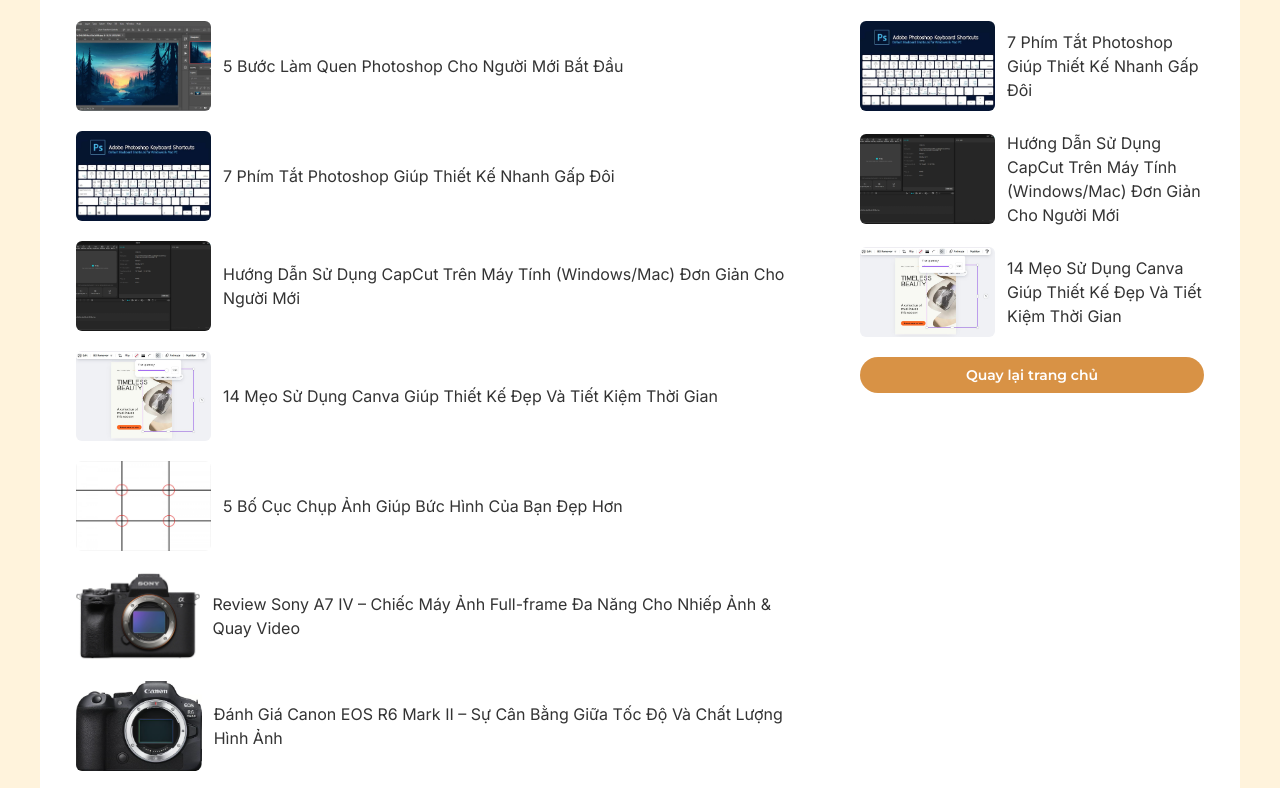
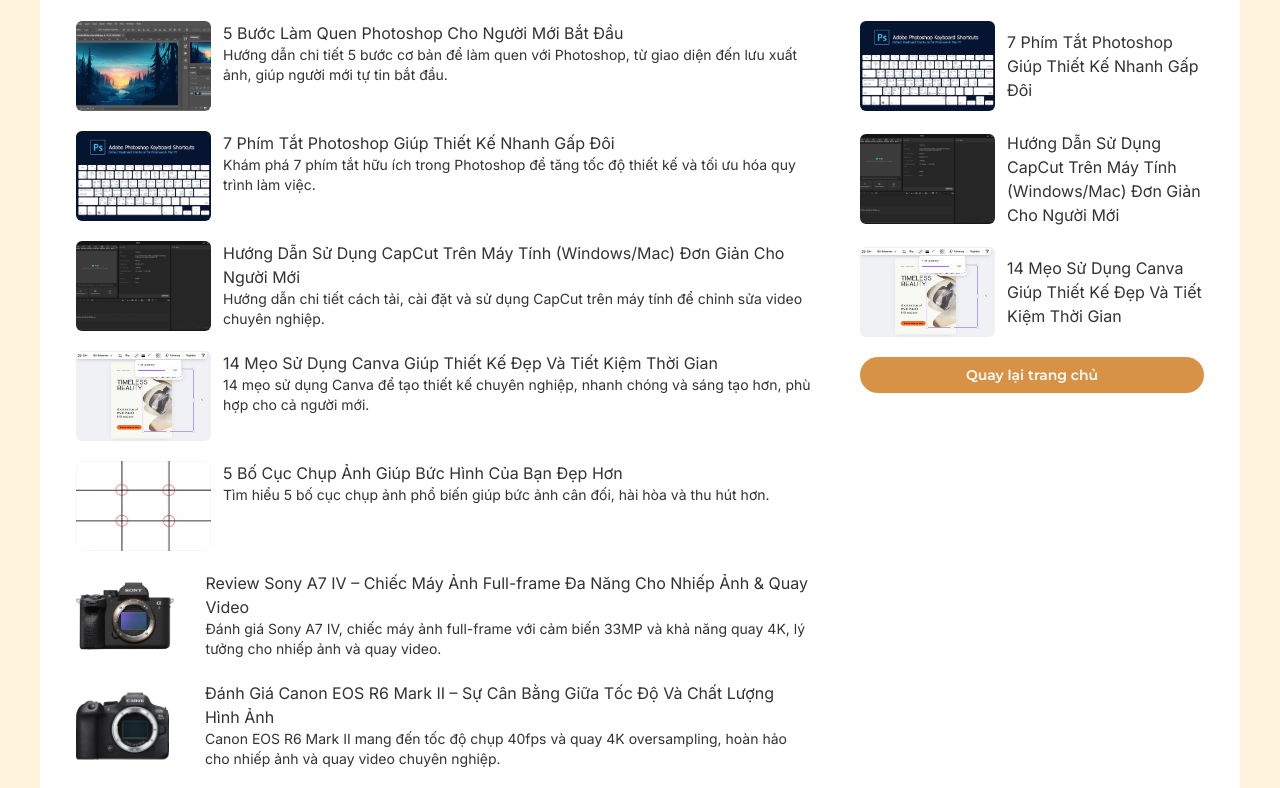
Before and after one commit to khanhpdhe186040-coder/EXE202, a website with bundled scripts: page blog.html in a window 1280 px wide. Shown: the part 163-951 px from the top of the page. Built offline with nearby package versions, Linux system fonts and the light colour scheme; no server answers.

Commit message:
Blog newest

```diff
--- a/blog.html
+++ b/blog.html
@@ -56,53 +56,93 @@
               Danh Sách Bài Viết
             </h1>
             <div class="space-y-5">
-            <a href="/blog1.html" class="flex items-center gap-3 group block hover:underline">
+              <a href="/blog1.html" class="flex items-start gap-3 group">
                 <img src="./assets/images/Blog1Pic1.jpg" style="width: 135px; height: 90px; object-fit: cover; border-radius: 6px; transition: opacity 0.3s;" class="group-hover:opacity-80" />
-              <p class="text-jet text-sm md:text-base font-medium group-hover:text-butterscotch leading-snug">
+                <div>
+                  <p class="text-jet text-sm md:text-base font-medium block hover:underline leading-snug">
                     5 Bước Làm Quen Photoshop Cho Người Mới Bắt Đầu
                   </p>
+                  <p class="text-jet text-sm leading-relaxed mt-1">
+                    Hướng dẫn chi tiết 5 bước cơ bản để làm quen với Photoshop, từ giao diện đến lưu xuất ảnh, giúp người mới tự tin bắt đầu.
+                  </p>
+                </div>
               </a>
-            <a href="/blog2.html" class="flex items-center gap-3 group block hover:underline">
+              <a href="/blog2.html" class="flex items-start gap-3 group">
                 <img src="./assets/images/Blog2Pic1.jpg" style="width: 135px; height: 90px; object-fit: cover; border-radius: 6px; transition: opacity 0.3s;" class="group-hover:opacity-80" />
-              <p class="text-jet text-sm md:text-base font-medium group-hover:text-butterscotch leading-snug">
+                <div>
+                 <p class="text-jet text-sm md:text-base font-medium block hover:underline leading-snug">
                     7 Phím Tắt Photoshop Giúp Thiết Kế Nhanh Gấp Đôi
                   </p>
+                  <p class="text-jet text-sm leading-relaxed mt-1">
+                    Khám phá 7 phím tắt hữu ích trong Photoshop để tăng tốc độ thiết kế và tối ưu hóa quy trình làm việc.
+                  </p>
+                </div>
               </a>
-            <a href="/blog3.html" class="flex items-center gap-3 group block hover:underline">
+              <a href="/blog3.html" class="flex items-start gap-3 group">
                 <img src="./assets/images/Blog3Pic1.jpg" style="width: 135px; height: 90px; object-fit: cover; border-radius: 6px; transition: opacity 0.3s;" class="group-hover:opacity-80" />
-              <p class="text-jet text-sm md:text-base font-medium group-hover:text-butterscotch leading-snug">
+                <div>
+                 <p class="text-jet text-sm md:text-base font-medium block hover:underline leading-snug">
                     Hướng Dẫn Sử Dụng CapCut Trên Máy Tính (Windows/Mac) Đơn Giản Cho Người Mới
                   </p>
+                  <p class="text-jet text-sm leading-relaxed mt-1">
+                    Hướng dẫn chi tiết cách tải, cài đặt và sử dụng CapCut trên máy tính để chỉnh sửa video chuyên nghiệp.
+                  </p>
+                </div>
               </a>
-            <a href="/blog4.html" class="flex items-center gap-3 group block hover:underline">
+              <a href="/blog4.html" class="flex items-start gap-3 group">
                 <img src="./assets/images/Blog4Pic5.jpg" style="width: 135px; height: 90px; object-fit: cover; border-radius: 6px; transition: opacity 0.3s;" class="group-hover:opacity-80" />
-              <p class="text-jet text-sm md:text-base font-medium group-hover:text-butterscotch leading-snug">
+                <div>
+                 <p class="text-jet text-sm md:text-base font-medium block hover:underline leading-snug">
                     14 Mẹo Sử Dụng Canva Giúp Thiết Kế Đẹp Và Tiết Kiệm Thời Gian
                   </p>
+                  <p class="text-jet text-sm leading-relaxed mt-1">
+                    14 mẹo sử dụng Canva để tạo thiết kế chuyên nghiệp, nhanh chóng và sáng tạo hơn, phù hợp cho cả người mới.
+                  </p>
+                </div>
               </a>
-            <a href="/blog5.html" class="flex items-center gap-3 group block hover:underline">
-              <img src="/assets/images/Blog5Pic1.jpg" style="width: 135px; height: 90px; object-fit: cover; border-radius: 6px; transition: opacity 0.3s;" class="group-hover:opacity-80" />
-              <p class="text-jet text-sm md:text-base font-medium group-hover:text-butterscotch leading-snug">
+              <a href="/blog5.html" class="flex items-start gap-3 group">
+                <img src="./assets/images/Blog5Pic1.jpg" style="width: 135px; height: 90px; object-fit: cover; border-radius: 6px; transition: opacity 0.3s;" class="group-hover:opacity-80" />
+                <div>
+                 <p class="text-jet text-sm md:text-base font-medium block hover:underline leading-snug">
                     5 Bố Cục Chụp Ảnh Giúp Bức Hình Của Bạn Đẹp Hơn
                   </p>
+                  <p class="text-jet text-sm leading-relaxed mt-1">
+                    Tìm hiểu 5 bố cục chụp ảnh phổ biến giúp bức ảnh cân đối, hài hòa và thu hút hơn.
+                  </p>
+                </div>
               </a>
-            <a href="/blog6.html" class="flex items-center gap-3 group block hover:underline">
-              <img src="/assets/images/Blog6Pic1.jpg" style="width: 135px; height: 90px; object-fit: cover; border-radius: 6px; transition: opacity 0.3s;" class="group-hover:opacity-80" />
-              <p class="text-jet text-sm md:text-base font-medium group-hover:text-butterscotch leading-snug">
+              <a href="/blog6.html" class="flex items-start gap-3 group">
+                <img src="./assets/images/Blog6Pic1.jpg" style="width: 135px; height: 90px; object-fit: cover; border-radius: 6px; transition: opacity 0.3s;" class="group-hover:opacity-80" />
+                <div style="margin-left:20px ;">
+                 <p class="text-jet text-sm md:text-base font-medium block hover:underline leading-snug">
                     Review Sony A7 IV – Chiếc Máy Ảnh Full-frame Đa Năng Cho Nhiếp Ảnh & Quay Video
                   </p>
+                  <p class="text-jet text-sm leading-relaxed mt-1">
+                    Đánh giá Sony A7 IV, chiếc máy ảnh full-frame với cảm biến 33MP và khả năng quay 4K, lý tưởng cho nhiếp ảnh và quay video.
+                  </p>
+                </div>
               </a>
-            <a href="/blog7.html" class="flex items-center gap-3 group block hover:underline">
-              <img src="/assets/images/CanonR6.jpg" style="width: 135px; height: 90px; object-fit: cover; border-radius: 6px; transition: opacity 0.3s;" class="group-hover:opacity-80" />
-              <p class="text-jet text-sm md:text-base font-medium group-hover:text-butterscotch leading-snug">
+              <a href="/blog7.html" class="flex items-start gap-3 group">
+                <img src="./assets/images/CanonR6.jpg" style="width: 135px; height: 90px; object-fit: cover; border-radius: 6px; transition: opacity 0.3s;" class="group-hover:opacity-80" />
+                <div style="margin-left:24px ;">
+                 <p class="text-jet text-sm md:text-base font-medium block hover:underline leading-snug">
                     Đánh Giá Canon EOS R6 Mark II – Sự Cân Bằng Giữa Tốc Độ Và Chất Lượng Hình Ảnh
                   </p>
+                  <p class="text-jet text-sm leading-relaxed mt-1">
+                    Canon EOS R6 Mark II mang đến tốc độ chụp 40fps và quay 4K oversampling, hoàn hảo cho nhiếp ảnh và quay video chuyên nghiệp.
+                  </p>
+                </div>
               </a>
-            <a href="/blog8.html" class="flex items-center gap-3 group block hover:underline">
-              <img src="/assets/images/Fujifilm.jpg" style="width: 135px; height: 90px; object-fit: cover; border-radius: 6px; transition: opacity 0.3s;" class="group-hover:opacity-80" />
-              <p class="text-jet text-sm md:text-base font-medium group-hover:text-butterscotch leading-snug">
+              <a href="/blog8.html" class="flex items-start gap-3 group">
+                <img src="./assets/images/Fujifilm.jpg" style="width: 135px; height: 90px; object-fit: cover; border-radius: 6px; transition: opacity 0.3s;" class="group-hover:opacity-80" />
+                <div style="margin-left:5px ;">
+                 <p class="text-jet text-sm md:text-base font-medium block hover:underline leading-snug">
                     Fujifilm X-T5 Review – Thiết Kế Retro, Hiệu Năng Đỉnh Cao Trong Tầm Giá
                   </p>
+                  <p class="text-jet text-sm leading-relaxed mt-1">
+                    Fujifilm X-T5 kết hợp thiết kế retro với cảm biến 40MP và quay 6.2K, lý tưởng cho nhiếp ảnh và sáng tạo nội dung.
+                  </p>
+                </div>
               </a>
             </div>
           </div>
@@ -114,19 +154,19 @@
           <div class="space-y-5">
             <a href="/blog2.html" class="flex items-center gap-3 group block hover:underline">
               <img src="./assets/images/Blog2Pic1.jpg" style="width: 135px; height: 90px; object-fit: cover; border-radius: 6px; transition: opacity 0.3s;" class="group-hover:opacity-80" />
-              <p class="text-jet text-sm md:text-base font-medium group-hover:text-butterscotch leading-snug">
+             <p class="text-jet text-sm md:text-base font-medium block hover:underline leading-snug">
                 7 Phím Tắt Photoshop Giúp Thiết Kế Nhanh Gấp Đôi
               </p>
             </a>
             <a href="/blog3.html" class="flex items-center gap-3 group block hover:underline">
               <img src="./assets/images/Blog3Pic1.jpg" style="width: 135px; height: 90px; object-fit: cover; border-radius: 6px; transition: opacity 0.3s;" class="group-hover:opacity-80" />
-              <p class="text-jet text-sm md:text-base font-medium group-hover:text-butterscotch leading-snug">
+             <p class="text-jet text-sm md:text-base font-medium block hover:underline leading-snug">
                 Hướng Dẫn Sử Dụng CapCut Trên Máy Tính (Windows/Mac) Đơn Giản Cho Người Mới
               </p>
             </a>
             <a href="/blog4.html" class="flex items-center gap-3 group block hover:underline">
               <img src="./assets/images/Blog4Pic5.jpg" style="width: 135px; height: 90px; object-fit: cover; border-radius: 6px; transition: opacity 0.3s;" class="group-hover:opacity-80" />
-              <p class="text-jet text-sm md:text-base font-medium group-hover:text-butterscotch leading-snug">
+             <p class="text-jet text-sm md:text-base font-medium block hover:underline leading-snug">
                 14 Mẹo Sử Dụng Canva Giúp Thiết Kế Đẹp Và Tiết Kiệm Thời Gian
               </p>
             </a>
```
Also changed, not shown: index.html (+5 -5 lines), assets/images/mainBlog1.png (added), assets/images/mainBlog2.png (added), assets/images/mainBlog3.png (added). Lines whose indentation alone changed are shown as unchanged.
